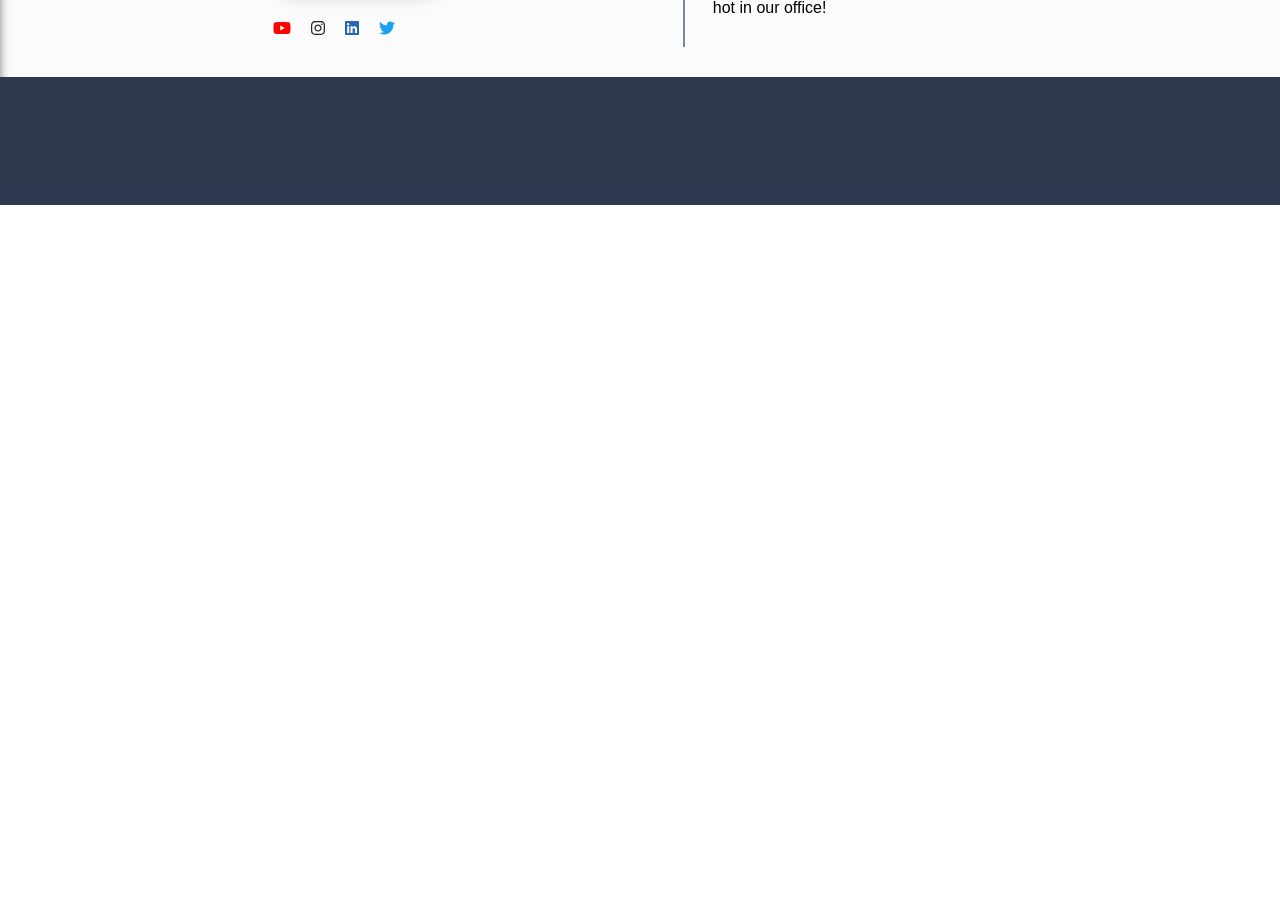
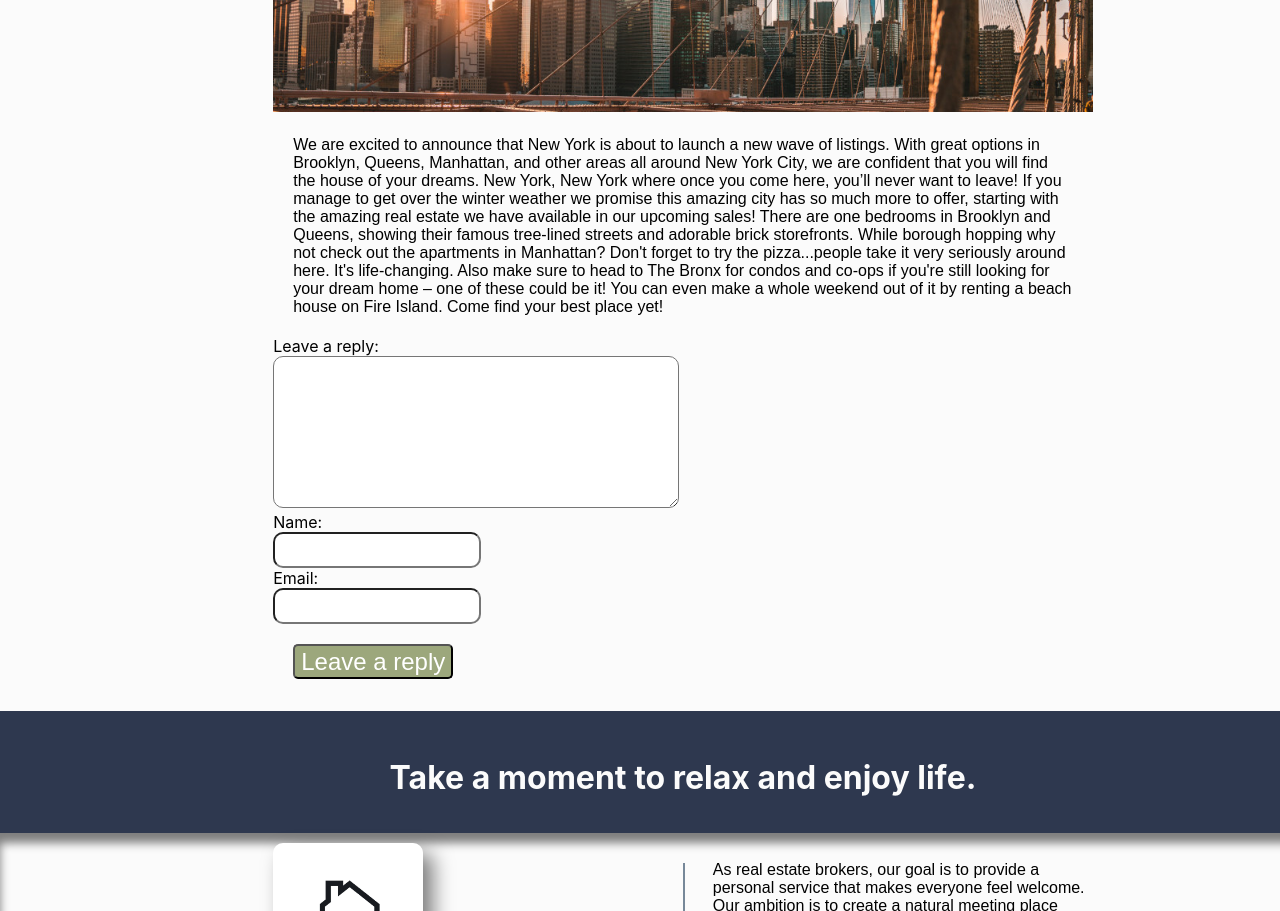
Before and after one commit to Oggilit0/Real-estate, a React (Create React App) app: page /blogpost2 in a window 1280 px wide. Shown: the part 860-1771 px from the top of the page. Before the commit the page ends 1065 px from the top, so only its background shows below. Built offline with nearby package versions, Linux system fonts and the light colour scheme.

Commit message:
edited blogpost 2

```diff
--- a/src/App.js
+++ b/src/App.js
@@ -20,6 +20,7 @@ import HouseObject5 from "./components/Buy/HouseObject5";
 import HouseObject6 from "./components/Buy/HouseObject6";
 import HouseObject7 from "./components/Buy/HouseObject7";
 import BlogPost1 from "./components/Blog/BlogPost1";
+import BlogPost2 from "./components/Blog/BlogPost2";
 import '../src/stylesheets/Main.css';
 import '../src/stylesheets/GridContainer.css';
 
@@ -46,6 +47,7 @@ function App() {
             <Route path="houseobject6" element={<HouseObject6 />} />
             <Route path="houseobject7" element={<HouseObject7 />} />
             <Route path="blogpost1" element={<BlogPost1/>}/>
+            <Route path="blogpost2" element={<BlogPost2/>}/>
           </Routes>
         </div>
 
--- a/src/components/Blog/BlogPost1.js
+++ b/src/components/Blog/BlogPost1.js
@@ -12,7 +12,7 @@ const BlogPost1 = (item) => {
     <div className="blogPost">
       <h2 id ="blogPostTitle">ONCE UPON A REAL ESTATE AGENT</h2>
       <p>
-      <p id="timeDatePostBlog">Posted by Laureen	Goodere on 24 February, 2021</p>
+      <p id="timeDatePostBlog">Posted by Laureen Goodere on 24 February, 2021</p>
       </p>
       <img id="bloggImage" src={img1}></img>
       <p id = "blogPostText">My real estate journey have been interesting and exciting. I started
--- /dev/null
+++ b/src/components/Blog/BlogPost2.js
@@ -0,0 +1,51 @@
+import {useState} from "react";
+import BlogContent from "../data/BlogContent";
+import ReusableButton from "../ReusableComponents/ReusableButton";
+import img2 from "../Pictures/new-york.jpg";
+import '../../stylesheets/BlogPost.css';
+
+
+const BlogPost2 = (item) => {
+  const [post, setPost] = useState(BlogContent);
+
+  return (
+    <div className="blogPost">
+      <h2 id ="blogPostTitle">UPCOMING LISTINGS IN NEW YORK</h2>
+      <p>
+      <p id="timeDatePostBlog">Posted by Stacey Wilson on 2 May, 2021</p>
+      </p>
+      <img id="bloggImage" src={img2}></img>
+      <p id = "blogPostText">We are excited to announce that New York
+      is about to launch a new wave of listings. With great options in
+       Brooklyn, Queens, Manhattan, and other areas all around New York City,
+        we are confident that you will find the house of your dreams. New York,
+         New York where once you come here, you’ll never want to leave! If you manage
+         to get over the winter weather we promise this amazing city has so much more
+         to offer, starting with the amazing real estate we have available in our
+          upcoming sales! There are one bedrooms in Brooklyn and Queens, showing
+          their famous tree-lined streets and adorable brick storefronts. While
+          borough hopping why not check out the apartments in Manhattan? Don't
+           forget to try the pizza...people take it very seriously around here.
+           It's life-changing. Also make sure to head to The Bronx for condos and
+           co-ops if you're still looking for your dream home – one of these could be it!
+            You can even make a whole weekend out of it by renting a beach house on Fire
+             Island. Come find your best place yet!</p>
+      <div className="replyForm">
+        <div>
+          <label id="reply">Leave a reply:</label>
+        </div>
+        <textarea id="replyBox"></textarea>
+        <div>
+          <label id="name">Name:</label>
+        </div>
+        <input id="nameBox"></input>
+        <div>
+          <label id="email">Email:</label>
+        </div>
+        <input id="emailBox"></input>
+      </div>
+      <ReusableButton title="Leave a reply"></ReusableButton>
+    </div>
+  );
+};
+export default BlogPost2;
```
